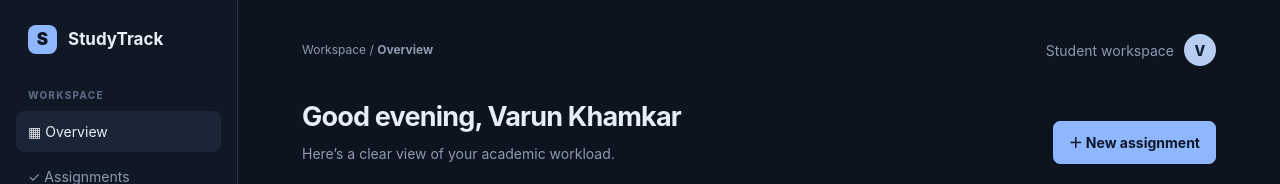
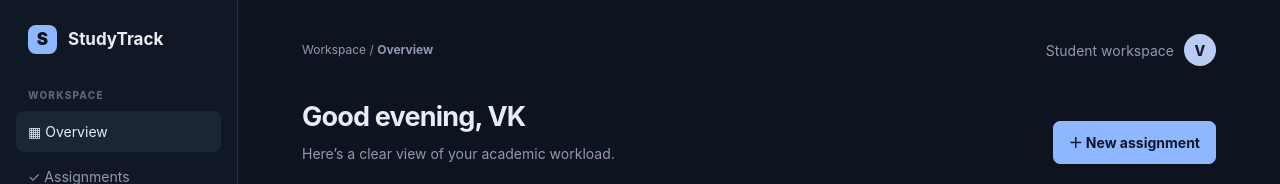
Before and after one commit to MadBollocks/cicd-status-api, a website: page public/index.html in a window 1280 px wide. Shown: the top 184 px of the page. Drawn offline with Linux system fonts and the light colour scheme; no server answers.

Commit message:
Update greeting from 'Varun Khamkar' to 'VK'

```diff
--- a/public/index.html
+++ b/public/index.html
@@ -42,7 +42,7 @@
     <main>
       <div class="topbar"><div class="crumb">Workspace / <strong id="crumb">Overview</strong></div><div class="profile"><span>Student workspace</span><span class="avatar">V</span></div></div>
       <section class="view active" id="overview">
-        <div class="overview"><div><h1>Good evening, Varun Khamkar</h1><p class="subtitle">Here’s a clear view of your academic workload.</p></div><button class="primary" id="new-task">＋ New assignment</button></div>
+        <div class="overview"><div><h1>Good evening, VK</h1><p class="subtitle">Here’s a clear view of your academic workload.</p></div><button class="primary" id="new-task">＋ New assignment</button></div>
         <div class="metrics"><div class="metric"><div class="metric-label">Completion rate</div><div class="metric-value" id="completion">0%</div><div class="metric-note good">Across all assignments</div></div><div class="metric"><div class="metric-label">Due this week</div><div class="metric-value" id="week">0</div><div class="metric-note">Upcoming deadlines</div></div><div class="metric"><div class="metric-label">Needs attention</div><div class="metric-value" id="overdue">0</div><div class="metric-note">Overdue assignments</div></div><div class="metric"><div class="metric-label">Open assignments</div><div class="metric-value" id="pending">0</div><div class="metric-note">Still in progress</div></div></div>
         <div class="grid"><section class="card"><div class="card-head"><div><h2>Assignment queue</h2><span class="muted" style="font-size:12px">Your current academic workload</span></div><button class="secondary" id="view-all">View all</button></div><div id="overview-tasks"></div></section><aside class="card"><div class="card-head"><h2>Progress</h2><span class="muted">This term</span></div><div class="progress-wrap"><div class="progress" id="progress"><strong id="progress-number">0%</strong></div><div class="progress-copy"><strong>Keep the momentum</strong>Complete assignments to improve your rate.</div></div><h3 style="margin-bottom:13px">Upcoming deadlines</h3><div class="upcoming" id="upcoming"></div></aside></div>
       </section>
```
